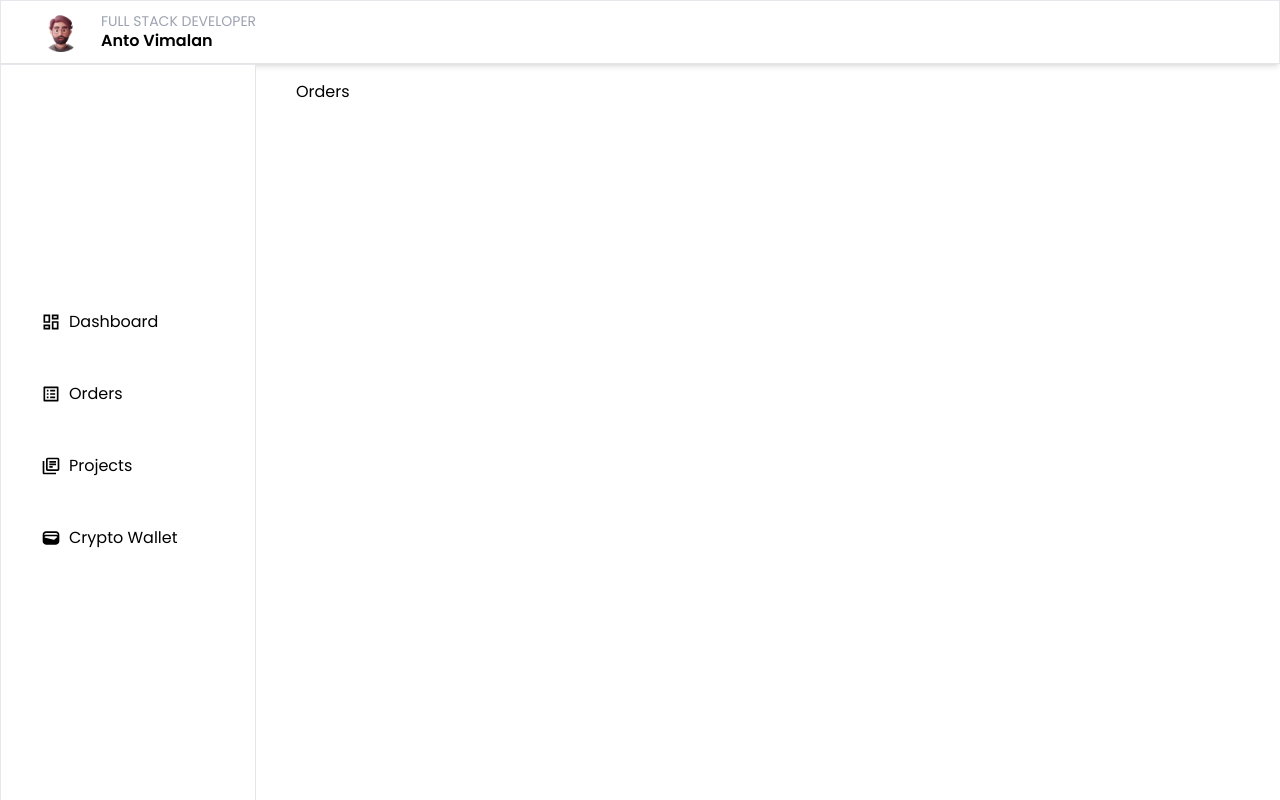
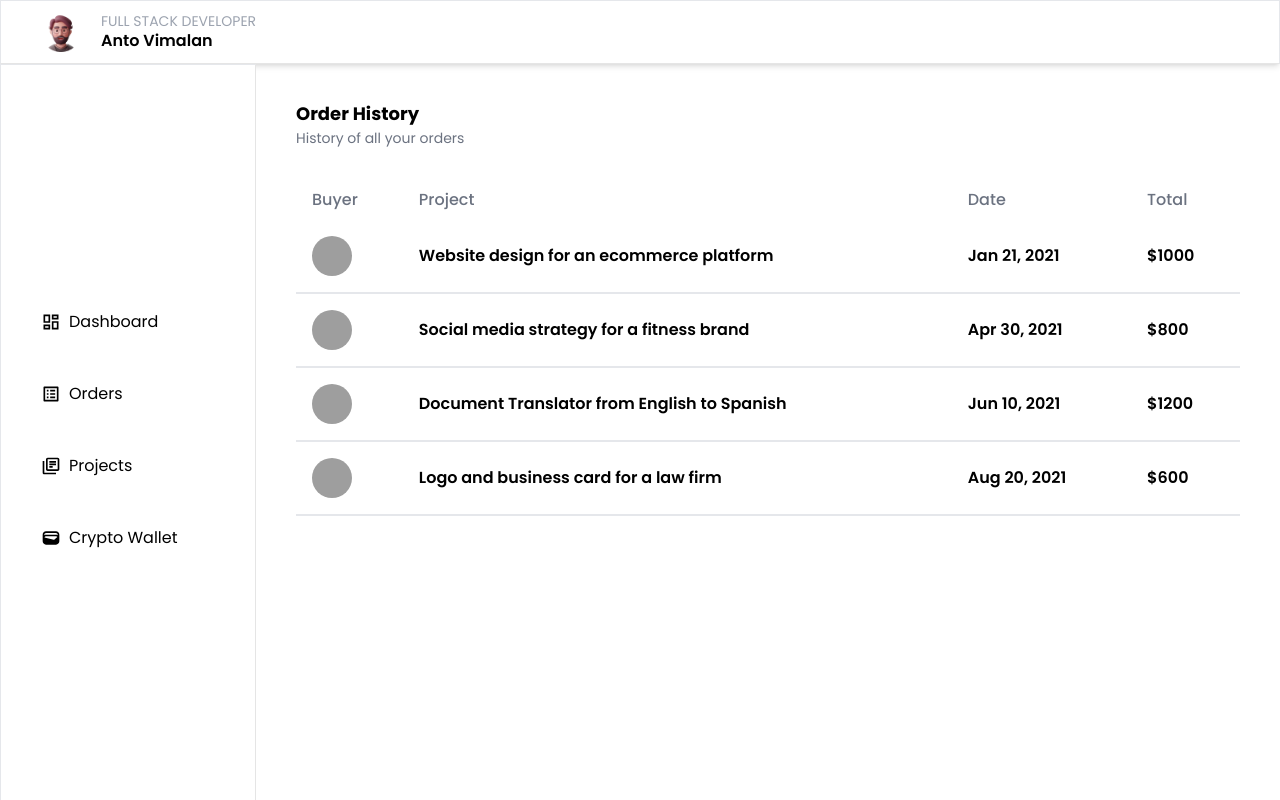
Before and after one commit to vimalds15/av-projectmart, a React (Vite) app: page / in a window 1280 px wide. Both pictures are taken after a click on the element "Orders". Built offline with nearby package versions, Linux system fonts and the light colour scheme; grey boxes are pictures that could not be loaded.

Commit message:
added ordersPage

```diff
--- a/src/pages/orders/Orders.jsx
+++ b/src/pages/orders/Orders.jsx
@@ -1,9 +1,20 @@
 import React from 'react'
+import OrderTable from '../../components/OrderTable'
 
-const Orders = () => {
+const OrdersPage = () => {
   return (
-    <div>Orders</div>
+    <>
+    <h2 className='font-bold text-lg mt-5'>Order History</h2>
+      <p className='text-sm text-gray-500'>History of all your orders</p>
+
+        <div className='flex justify-between'>
+
+        </div>
+        <div>
+          <OrderTable />
+        </div>
+    </>
   )
 }
 
-export default Orders
+export default OrdersPage
```
